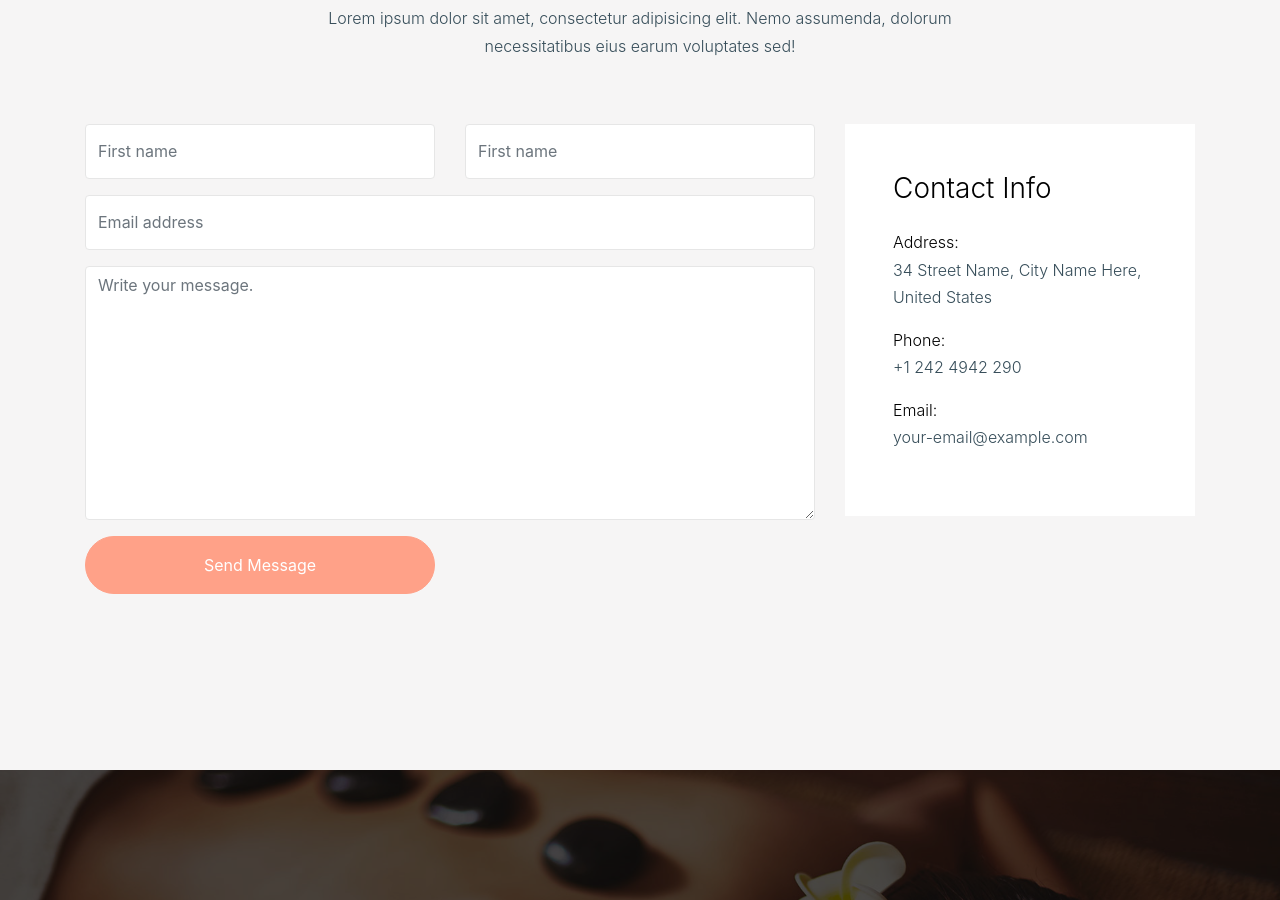
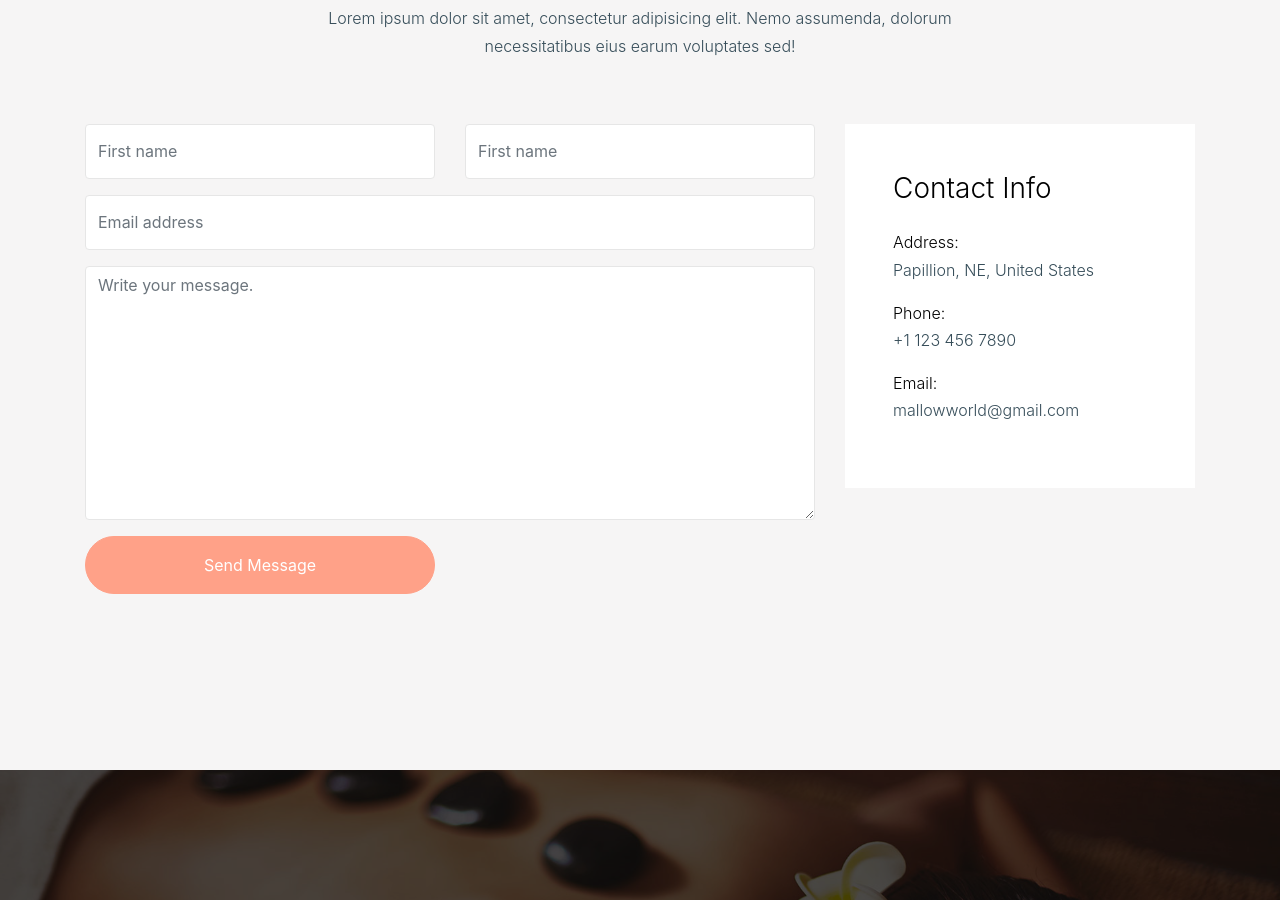
Before and after one commit to MallowWorld/MallowWorld.github.io, a Jekyll site: the page built from contact.html, in a window 1280 px wide and 900 px high, scrolled down 857 px. Built offline with Jekyll 4.4.1, drawn with Linux system fonts in a browser that asks for light colours; some web fonts are replaced; some of the changed text lies outside the part shown.

Commit message:
Mallow World

```diff
--- a/_config.yml
+++ b/_config.yml
@@ -1,18 +1,15 @@
-title: WellSpa
-email: your-email@example.com
-address: 34 Street Name, City Name Here, United States
-phone: +1 242 4942 290
-description: >- # this means to ignore newlines until "baseurl:"
-  Write an awesome description for your new site here. You can edit this
-  line in _config.yml. It will appear in your document head meta (for
-  Google search results) and in your feed.xml site description.
+title: Mallow World
+email: mallowworld@gmail.com
+address: Papillion, NE, United States
+phone: +1 123 456 7890
+description: Graphic Design, Illustration, and Home Education
 baseurl: ''
 url: ''
-twitter_username: jekyllrb
-instagram_username:
-facebook_username:
+twitter_username: mallowworld
+instagram_username: mallowworld
+facebook_username: mallowworld
 linkedin_username:
-github_username:  jekyll
+github_username:  MallowWorld
 
 # Build settings
 markdown: kramdown
@@ -69,21 +66,25 @@
       type: 'posts'
     values:
       layout: post
+      hero_image: images/hero_1.jpg
   - scope:
       path: ''
       type: 'services'
     values:
       layout: page
+      hero_image: images/hero_1.jpg
   - scope:
       path: ''
       type: 'products'
     values:
       layout: page
+      hero_image: images/hero_1.jpg
   - scope:
       path: ''
       type: 'pages'
     values:
       layout: page
+      hero_image: images/hero_1.jpg
 
 # Exclude from processing.
 exclude:
```
